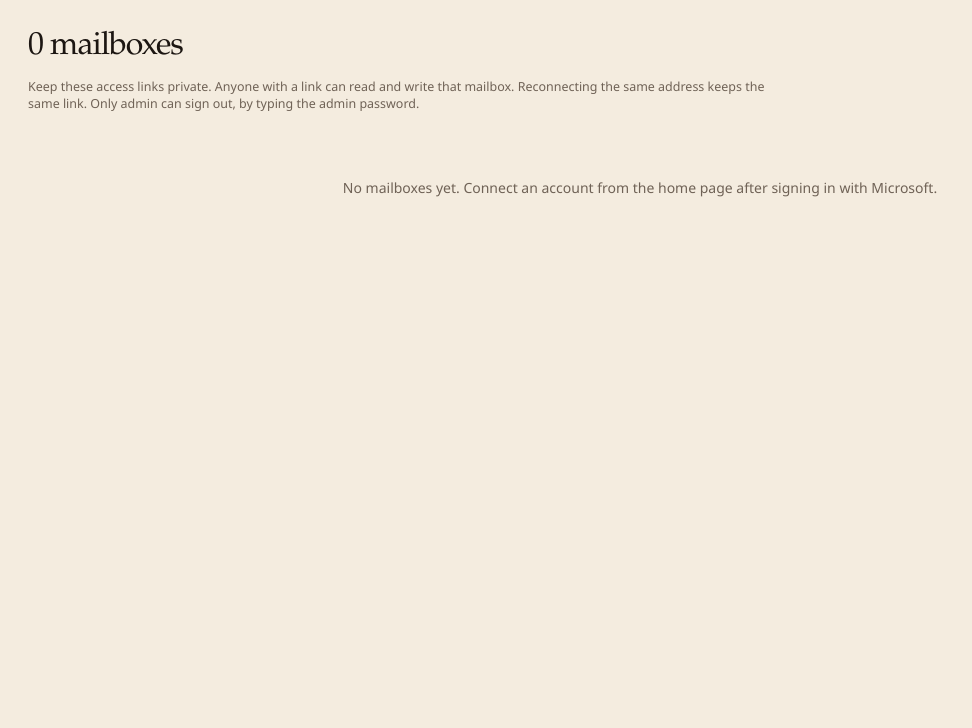
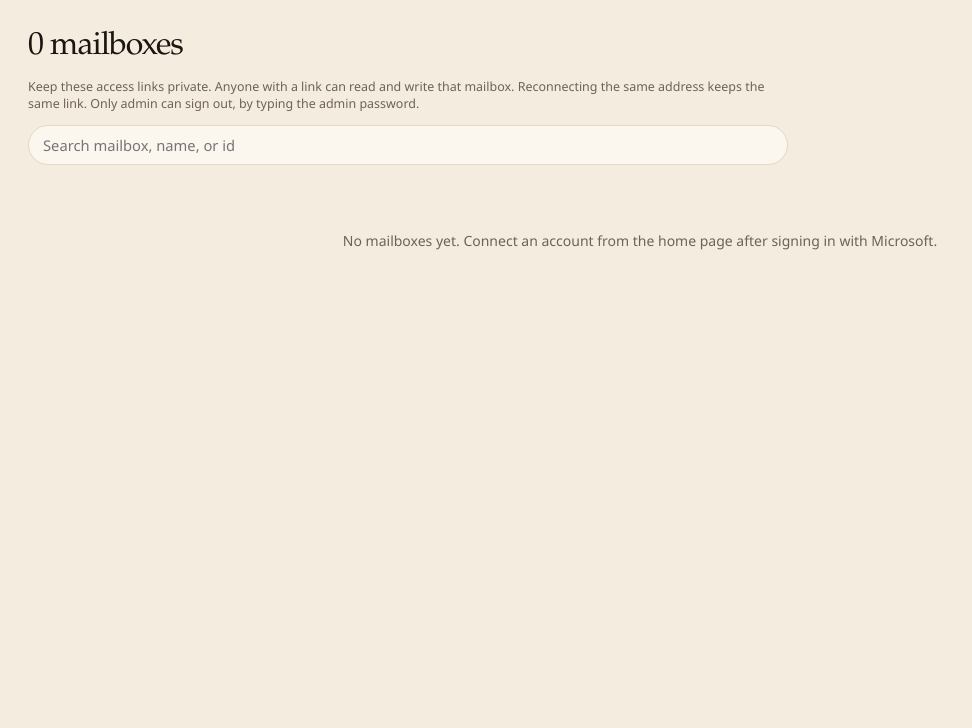
Before and after one commit to DhanushGoli/outlook-server, a Python web app: template mail_app/templates/admin.html in a window 1280 px wide. Shown: the part 72-800 px from the top of the page, without its empty margins (0-972 px from the left). Run offline with Jinja, Linux system fonts and the light colour scheme; the template is opened without the code that fills it, so the values that code supplies are empty.

Commit message:
Add mailbox search on the admin directory.

```diff
--- a/mail_app/templates/admin.html
+++ b/mail_app/templates/admin.html
@@ -4,7 +4,7 @@
   <meta charset="utf-8">
   <meta name="viewport" content="width=device-width, initial-scale=1">
   <title>Admin directory — Host inbox</title>
-  <link rel="stylesheet" href="/static/mail.css?v=fast">
+  <link rel="stylesheet" href="/static/mail.css?v=ist">
 </head>
 <body>
   <div class="admin-shell">
@@ -22,6 +22,10 @@
       <div class="admin-intro">
         <h2>{{ mailboxes|length }} mailbox{% if mailboxes|length != 1 %}es{% endif %}</h2>
         <p class="uid">Keep these access links private. Anyone with a link can read and write that mailbox. Reconnecting the same address keeps the same link. Only admin can sign out, by typing the admin password.</p>
+        <label class="search admin-box-search">
+          <span class="visually-hidden">Search mailboxes</span>
+          <input id="admin-box-search" type="search" placeholder="Search mailbox, name, or id" autocomplete="off">
+        </label>
         {% if signout_error %}
         <p class="error">That password is not correct. Sign out was cancelled.</p>
         {% endif %}
@@ -38,7 +42,7 @@
           <div>Actions</div>
         </div>
         {% for box in mailboxes %}
-        <div class="admin-row{% if not full_directory %} no-operator{% endif %}">
+        <div class="admin-row{% if not full_directory %} no-operator{% endif %}" data-search="{{ box.email }} {{ box.name }} {{ box.id }} {{ box.owner_email }}">
           <div class="admin-mail">
             <span class="field-label">Mailbox</span>
             <div class="acct-name email-clip" title="{{ box.email }}">{{ box.email }}</div>
@@ -74,6 +78,17 @@
     </div>
   </div>
   <script>
+    const boxSearch = document.getElementById("admin-box-search");
+    if (boxSearch) {
+      boxSearch.addEventListener("input", function () {
+        const q = boxSearch.value.toLowerCase();
+        document.querySelectorAll(".admin-row").forEach(function (row) {
+          if (row.classList.contains("admin-head")) return;
+          const hay = (row.getAttribute("data-search") || "").toLowerCase();
+          row.style.display = hay.indexOf(q) === -1 ? "none" : "";
+        });
+      });
+    }
     document.querySelectorAll(".copy-link").forEach(function (button) {
       button.addEventListener("click", async function () {
         const link = button.getAttribute("data-link") || "";
```
